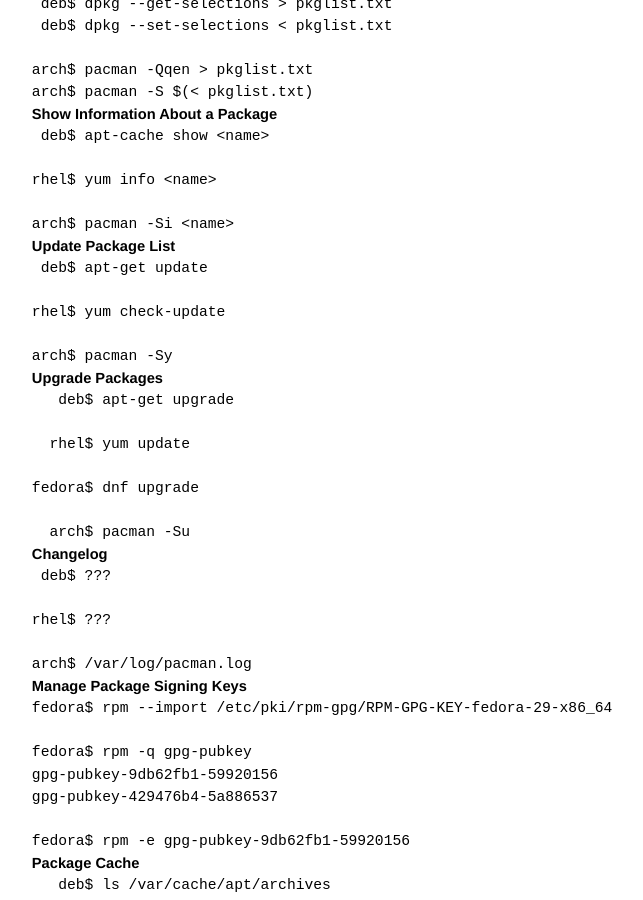
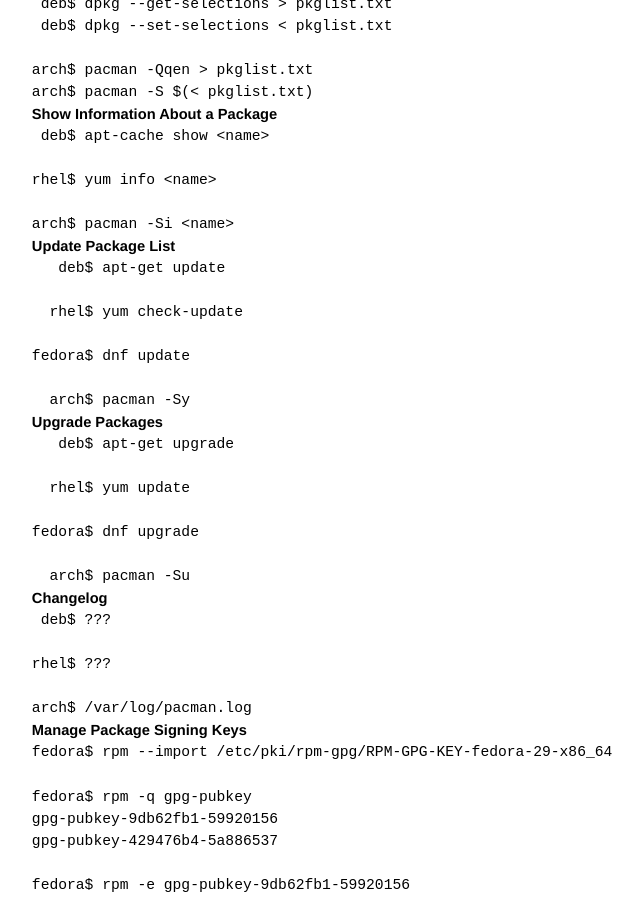
Before and after one commit to jmahler/jmahler.github.io, a Jekyll site: the page built from _posts/2013-07-01-deb_vs_rpm.md, in a window 1280 px wide and 900 px high, scrolled down 1893 px. Shown: the whole window, without its empty margins (300-943 px from the left). Built offline with Jekyll 4.4.1, drawn with Linux system fonts in a browser that asks for light colours.

Commit message:
add update commands for fedora

```diff
--- a/_posts/2013-07-01-deb_vs_rpm.md
+++ b/_posts/2013-07-01-deb_vs_rpm.md
@@ -125,11 +125,13 @@
 
 ### Update Package List
 
-     deb$ apt-get update
+       deb$ apt-get update
 
-    rhel$ yum check-update
+      rhel$ yum check-update
 
-    arch$ pacman -Sy
+    fedora$ dnf update
+
+      arch$ pacman -Sy
 
 ### Upgrade Packages
 
```
